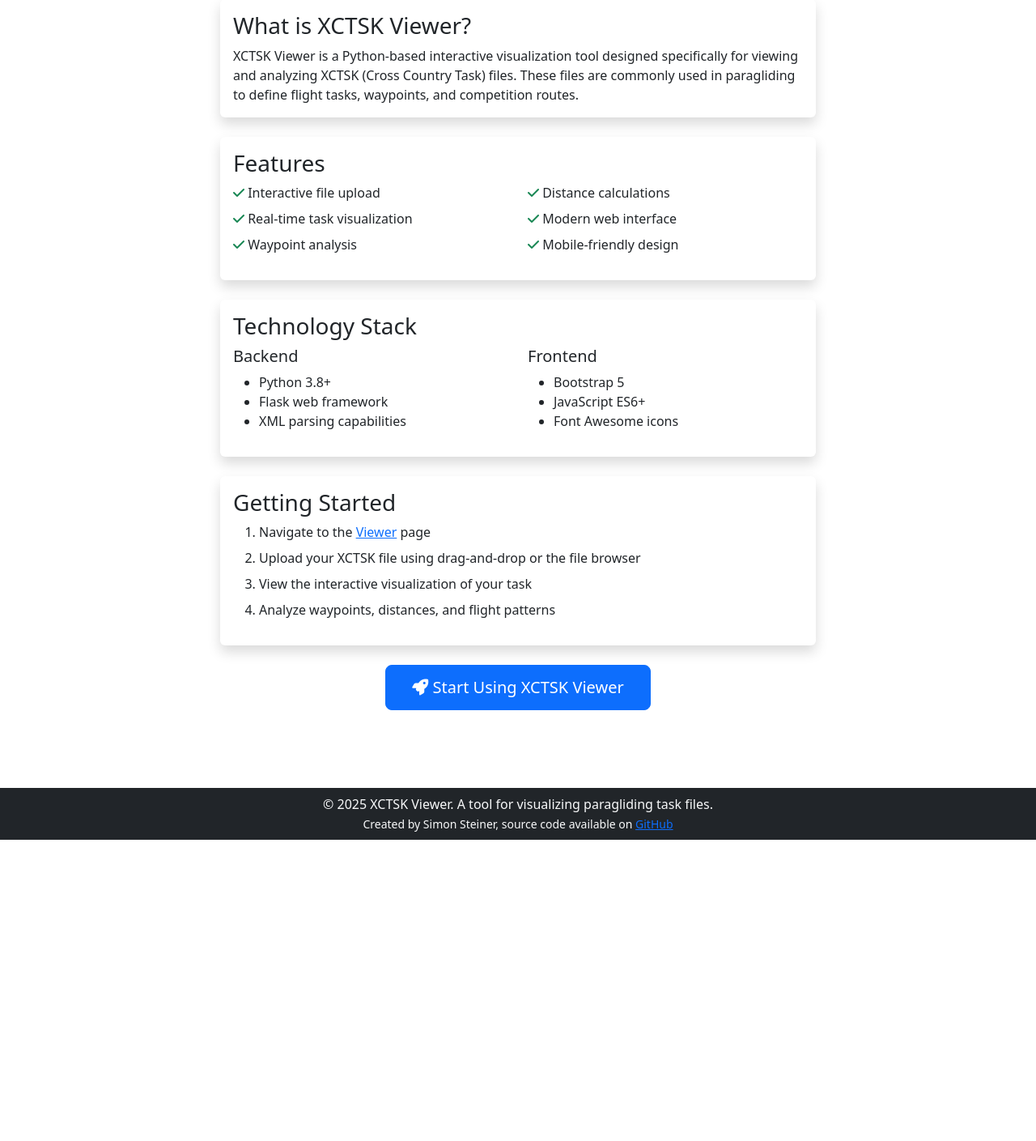
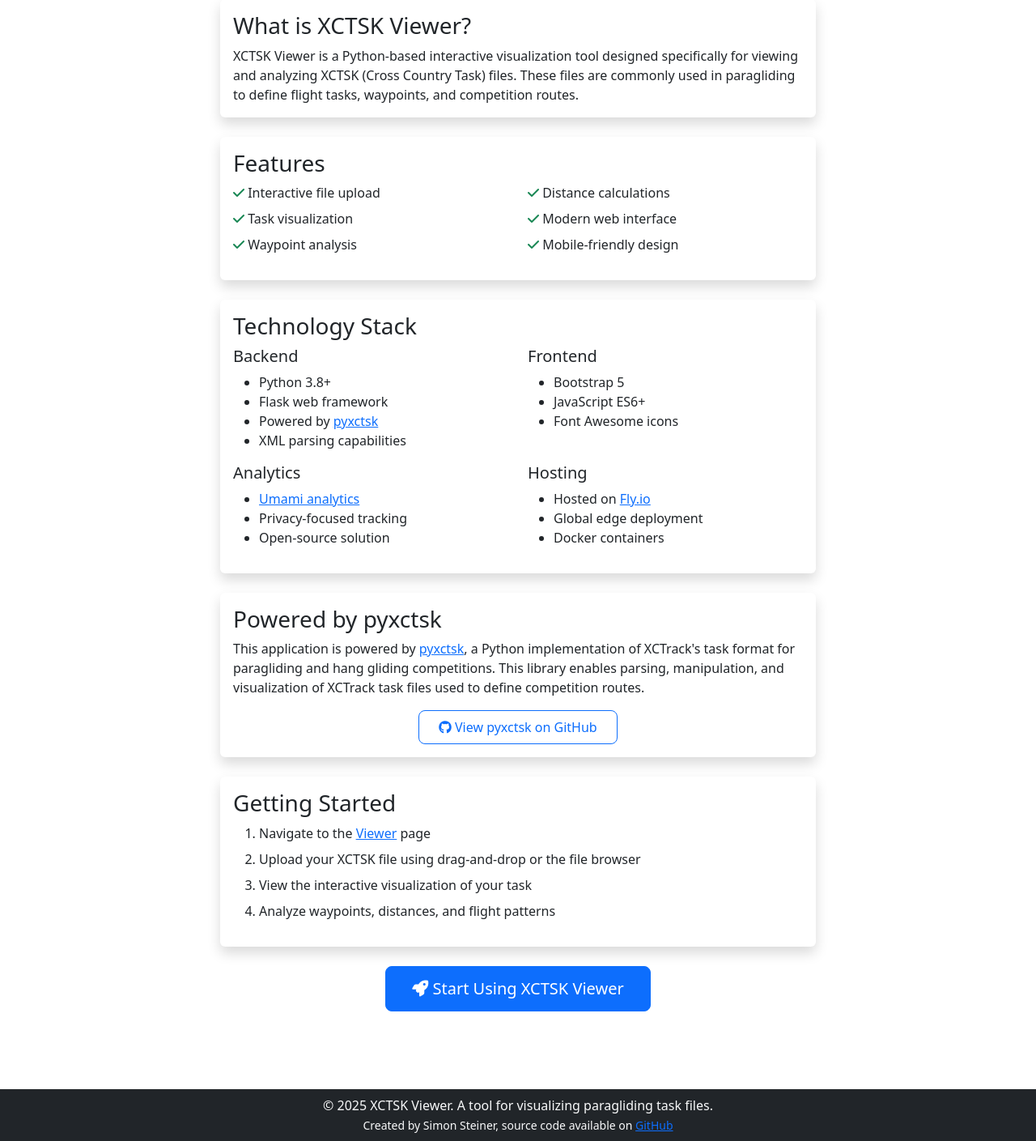
Before and after one commit to simonsteiner/xctsk-viewer, a Flask app: page /about in a window 1280 px wide. Shown: the part 183-1592 px from the top of the page at 81% size. Before the commit the page ends 1220 px from the top, so only its background shows below. Run offline with Flask 3, Linux system fonts and the light colour scheme; data that the repository does not hold is empty.

Commit message:
feat: Add Umami analytics tracking and enhance about page with additional information

```diff
--- a/app/templates/about.html
+++ b/app/templates/about.html
@@ -31,7 +31,7 @@
                 </li>
                 <li class="mb-2">
                   <i class="fas fa-check text-success"></i>
-                  Real-time task visualization
+                  Task visualization
                 </li>
                 <li class="mb-2">
                   <i class="fas fa-check text-success"></i>
@@ -68,6 +68,7 @@
               <ul>
                 <li>Python 3.8+</li>
                 <li>Flask web framework</li>
+                <li>Powered by <a href="https://github.com/simonsteiner/pyxctsk" data-umami-event="link-click" data-umami-event-source="about" data-umami-event-link="pyxctsk github" target="_blank" rel="noopener noreferrer">pyxctsk</a></li>
                 <li>XML parsing capabilities</li>
               </ul>
             </div>
@@ -80,6 +81,40 @@
               </ul>
             </div>
           </div>
+          <div class="row">
+            <div class="col-md-6">
+              <h5>Analytics</h5>
+              <ul>
+                <li><a href="https://umami.is/" data-umami-event="link-click" data-umami-event-source="about" data-umami-event-link="umami analytics" target="_blank" rel="noopener noreferrer">Umami analytics</a></li>
+                <li>Privacy-focused tracking</li>
+                <li>Open-source solution</li>
+              </ul>
+            </div>
+            <div class="col-md-6">
+              <h5>Hosting</h5>
+              <ul>
+                <li>Hosted on <a href="https://fly.io/" data-umami-event="link-click" data-umami-event-source="about" data-umami-event-link="fly.io" target="_blank" rel="noopener noreferrer">Fly.io</a></li>
+                <li>Global edge deployment</li>
+                <li>Docker containers</li>
+              </ul>
+            </div>
+          </div>
+        </div>
+      </div>
+
+      <div class="card shadow mb-4">
+        <div class="card-body">
+          <h3 class="card-title">Powered by pyxctsk</h3>
+          <p class="card-text">
+            This application is powered by <a href="https://github.com/simonsteiner/pyxctsk" data-umami-event="link-click" data-umami-event-source="about" data-umami-event-link="pyxctsk github" target="_blank" rel="noopener noreferrer">pyxctsk</a>,
+            a Python implementation of XCTrack's task format for paragliding and hang gliding competitions.
+            This library enables parsing, manipulation, and visualization of XCTrack task files used to define competition routes.
+          </p>
+          <div class="text-center">
+            <a href="https://github.com/simonsteiner/pyxctsk" data-umami-event="link-click" data-umami-event-source="about" data-umami-event-link="pyxctsk github" target="_blank" rel="noopener noreferrer" class="btn btn-outline-primary">
+              <i class="fab fa-github"></i> View pyxctsk on GitHub
+            </a>
+          </div>
         </div>
       </div>
 
@@ -89,7 +124,7 @@
           <ol>
             <li class="mb-2">
               Navigate to the
-              <a href="{{ url_for('main.show_task_view') }}">Viewer</a> page
+              <a href="{{ url_for('main.show_task_view') }}" data-umami-event="link-click" data-umami-event-source="about" data-umami-event-link="viewer">Viewer</a> page
             </li>
             <li class="mb-2">
               Upload your XCTSK file using drag-and-drop or the file browser
@@ -107,9 +142,11 @@
       <div class="text-center">
         <a
           href="{{ url_for('main.show_task_view') }}"
+          data-umami-event="link-click"
+          data-umami-event-source="about"
+          data-umami-event-link="start viewer"
           class="btn btn-primary btn-lg"
-        >
-          <i class="fas fa-rocket"></i> Start Using XCTSK Viewer
+        ><i class="fas fa-rocket"></i> Start Using XCTSK Viewer
         </a>
       </div>
     </div>
--- a/app/templates/base.html
+++ b/app/templates/base.html
@@ -46,12 +46,22 @@
       href="{{ url_for('static', filename='css/style.css') }}"
       rel="stylesheet"
     />
+    <script
+      defer
+      src="/stats.js"
+      data-website-id="7ef7e9b3-262d-4b26-b3ae-00248516d406"
+    ></script>
   </head>
   <body>
     <nav class="navbar navbar-expand-lg navbar-dark bg-primary">
       <div class="container">
-        <a class="navbar-brand" href="{{ url_for('main.show_task_view') }}">
-          XCTSK Viewer 🪂
+        <a
+          class="navbar-brand"
+          href="{{ url_for('main.show_task_view') }}"
+          data-umami-event="nav-link-click"
+          data-umami-event-source="brand"
+          data-umami-event-link="task view"
+        >XCTSK Viewer 🪂
         </a>
         <button
           class="navbar-toggler"
@@ -67,6 +77,9 @@
               <a
                 class="nav-link{% if request.endpoint == 'main.show_task_view' %} active{% endif %}"
                 href="{{ url_for('main.show_task_view') }}"
+                data-umami-event="nav-link-click"
+                data-umami-event-source="navbar"
+                data-umami-event-link="task view"
                 >Task View</a
               >
             </li>
@@ -74,6 +87,9 @@
               <a
                 class="nav-link{% if request.endpoint == 'main.about' %} active{% endif %}"
                 href="{{ url_for('main.about') }}"
+                data-umami-event="nav-link-click"
+                data-umami-event-source="navbar"
+                data-umami-event-link="about"
                 >About</a
               >
             </li>
@@ -91,7 +107,13 @@
           files.<br />
           <small
             >Created by Simon Steiner, source code available on
-            <a href="https://github.com/simonsteiner/xctsk-viewer"
+            <a
+              href="https://github.com/simonsteiner/xctsk-viewer"
+              data-umami-event="link-click"
+              data-umami-event-source="footer"
+              data-umami-event-link="xctsk-viewer github"
+              target="_blank"
+              rel="noopener noreferrer"
               >GitHub</a
             ></small
           >
--- a/cspell-dictionary.txt
+++ b/cspell-dictionary.txt
@@ -12,8 +12,10 @@
 pyzbar
 simplekml
 superfly
+tabview
 turnpoint
 turnpoints
+umami
 wsgi
 xcontest
 xctask
```
Also changed, not shown: app/routes/static_routes.py (+24 -1 lines), app/templates/task_viewer.html (+52 -19 lines).
